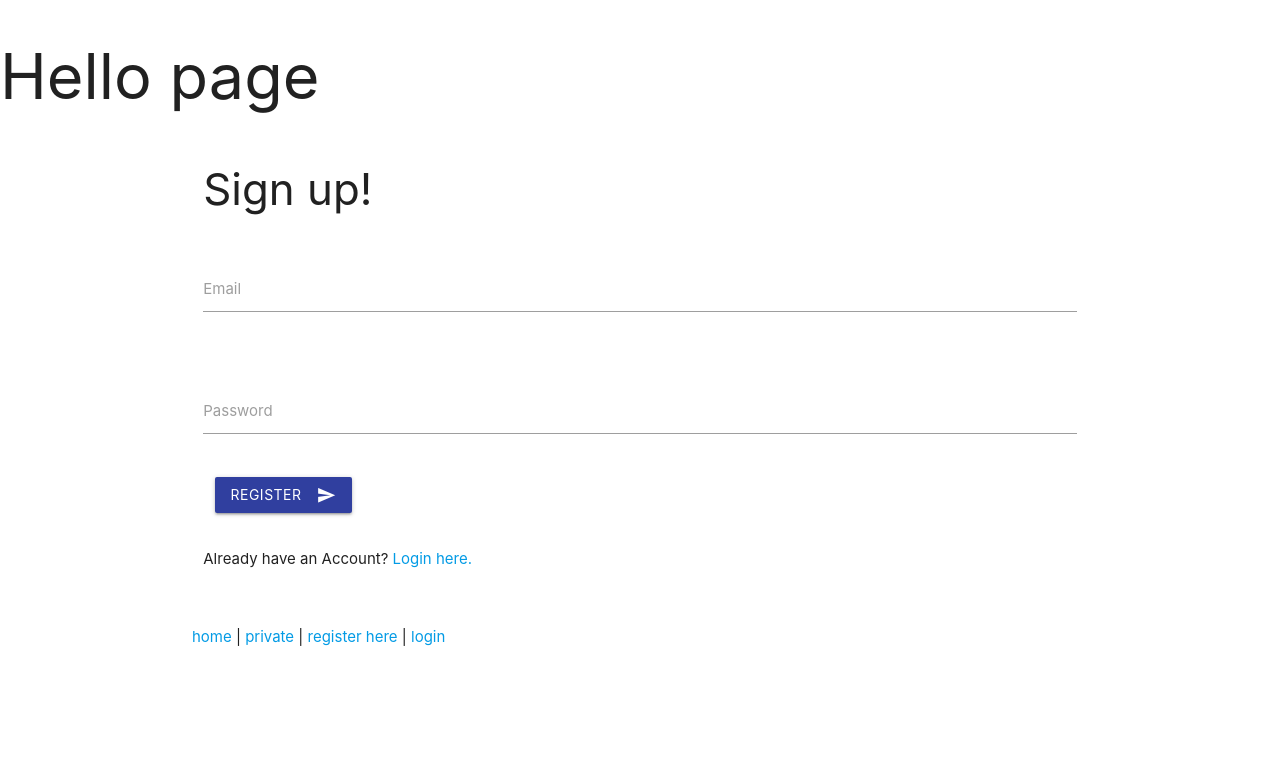
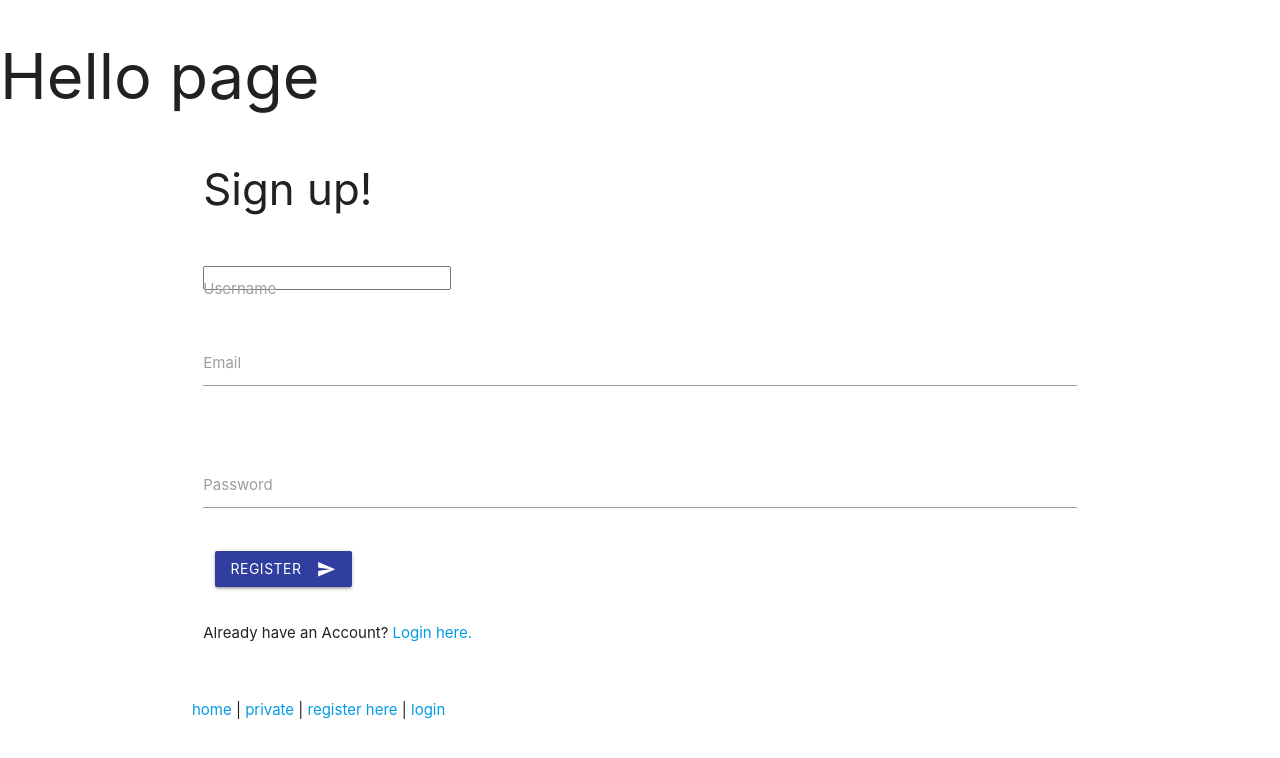
Before and after one commit to Jverbist/FastAPI_Gotcha, a FastAPI app: page /register/ in a window 1280 px wide. Shown: the top 758 px of the page. Run offline with FastAPI, Linux system fonts and the light colour scheme; some libraries are stand-ins or nearby versions.

Commit message:
Added username to registration

```diff
--- a/main.py
+++ b/main.py
@@ -73,16 +73,16 @@
 
 
 @app.post("/register/", response_class=HTMLResponse)
-async def register(request: Request, email: str = Form(...), password: str = Form(...)):
+async def register(request: Request, username: str = Form(...), email: str = Form(...), password: str = Form(...)):
     user = User(email = email,
-        password= password)
-    query = users.insert().values(email = user.email,
+        password = password, username = username)
+    query = users.insert().values(username = user.username, email = user.email,
         password= auth_handler.get_hash_password(user.password))
     result = await database.execute(query)
     # TODO verify success and handle errors
     response = templates.TemplateResponse("success.html",
               {"request": request, "success_msg": "Registration Successful!",
-              "path_route": '/', "path_msg": "Click here to login!"})
+              "path_route": '/login', "path_msg": "Click here to login!"})
     return response
 
 
--- a/models.py
+++ b/models.py
@@ -1,5 +1,6 @@
 from pydantic import BaseModel, EmailStr
 
 class User(BaseModel):
+    username: str
     email: EmailStr
     password: str
--- a/schema.py
+++ b/schema.py
@@ -14,6 +14,7 @@
     metadata,
     sqlalchemy.Column("id", sqlalchemy.Integer, primary_key=True,
     autoincrement=True),
+    sqlalchemy.Column("username", sqlalchemy.String),
     sqlalchemy.Column("email", sqlalchemy.String, unique=True),
     sqlalchemy.Column("password", sqlalchemy.String),
     sqlalchemy.Column("is_active", sqlalchemy.Boolean,
--- a/templates/register.html
+++ b/templates/register.html
@@ -11,6 +11,12 @@
             hx-target="#register"
             method="post"
         >
+            <div class="row">
+                <div class="input-field col s12">
+                   <input id="username" type="username" name="username" class="validate">
+                   <label for="username">Username</label>
+                </div>
+            </div>
             <div class="row">
                 <div class="input-field col s12">
                     <input
```
Also changed, not shown: templates/index.html (+7 -0 lines).
